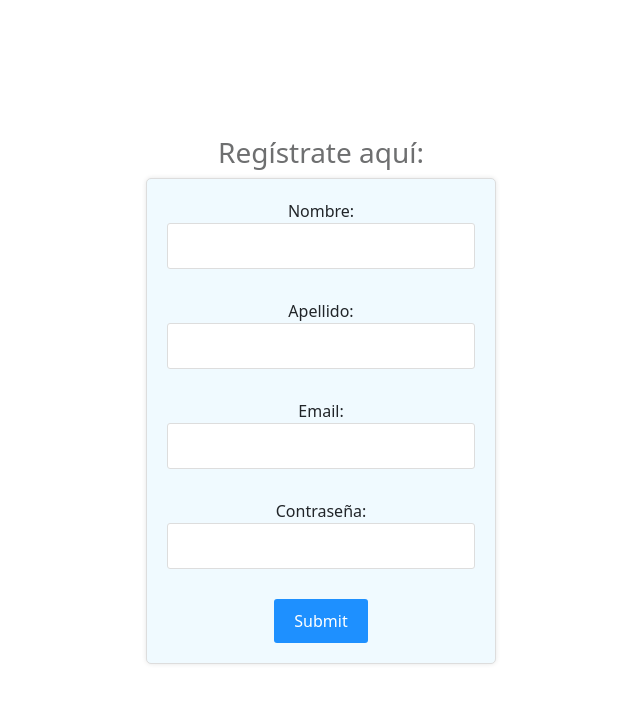
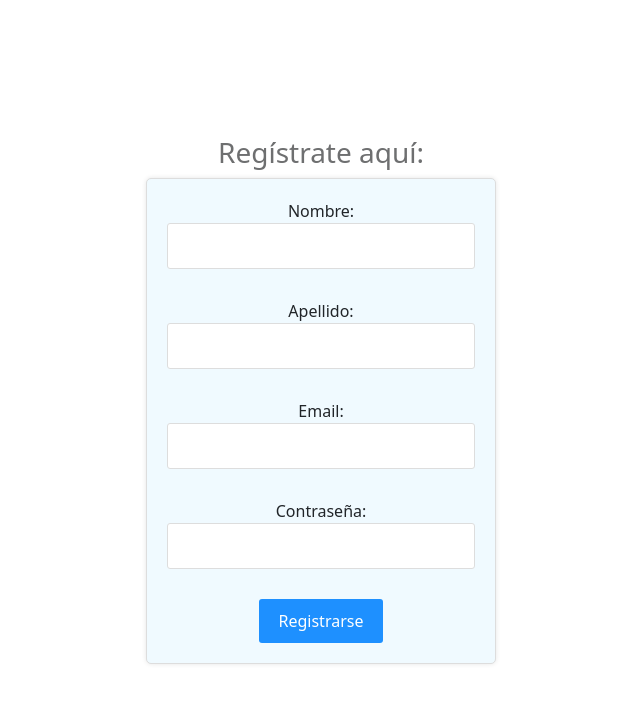
Before and after one commit to visalasc/ipre20232, a React (Vite) app in the folder MIMIC-CXR-T/: page /signup in a window 1280 px wide. Shown: the top 702 px of the page, without its empty margins (329-969 px from the left). Built offline with nearby package versions, Linux system fonts and the light colour scheme.

Commit message:
fix register

```diff
--- a/MIMIC-CXR-T/src/profile/Signup.jsx
+++ b/MIMIC-CXR-T/src/profile/Signup.jsx
@@ -82,7 +82,7 @@ function Signup() {
             required
           />
         </label>
-        <input type="submit" value="Submit" />
+        <input type="submit" value="Registrarse" />
       </form>
     </div>
     </div>
```
